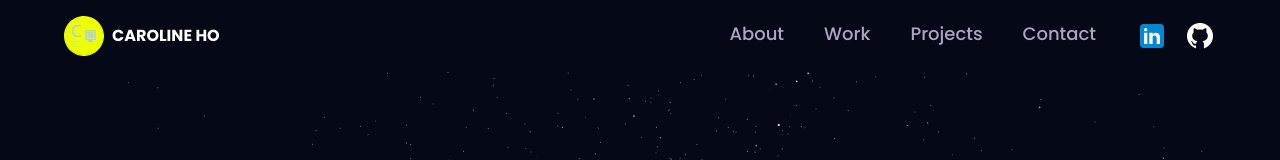
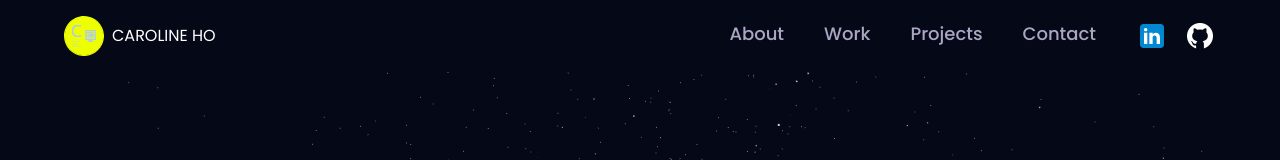
Before and after one commit to NotYourTypicalDeveloper/portfolio-nov-23, a React (Vite) app: page / in a window 1280 px wide. Shown: the top 160 px of the page. Built offline with nearby package versions, Linux system fonts and the light colour scheme.

Commit message:
Hide name in the navbar for smaller viewports

```diff
--- a/src/components/sections/Navbar.jsx
+++ b/src/components/sections/Navbar.jsx
@@ -27,7 +27,7 @@ const Navbar = () => {
         >
           <img src={logo2} alt="logo" className="object-contain w-10 h-10" />
 
-          <p className="font-bold uppercase bg-gradient-pinkGreenGradient">
+          <p className="hidden font-normal uppercase bg-gradient-pinkGreenGradient md:block">
             Caroline Ho
           </p>
         </Link>
```
